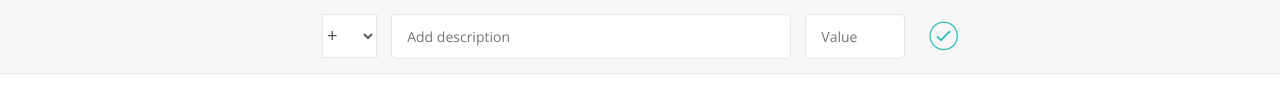
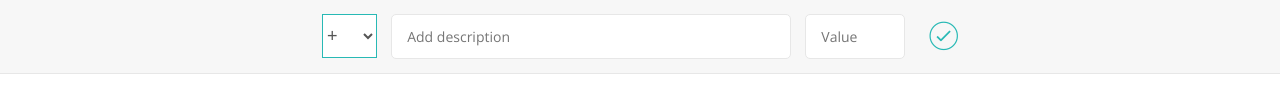
Before and after one commit to papasasha42/_budgety, a plain HTML site: page index.html in a window 1280 px wide. Shown: the part 320-428 px from the top of the page. Drawn offline with nearby package versions, Linux system fonts and the light colour scheme.

Commit message:
autofocus on type selector

```diff
--- a/index.html
+++ b/index.html
@@ -40,7 +40,7 @@
         <div class="bottom">
             <div class="add">
                 <div class="add__container">
-                    <select class="add__type">
+                    <select class="add__type" autofocus>
                         <option value="income" selected>+</option>
                         <option value="expense">-</option>
                     </select>
```
